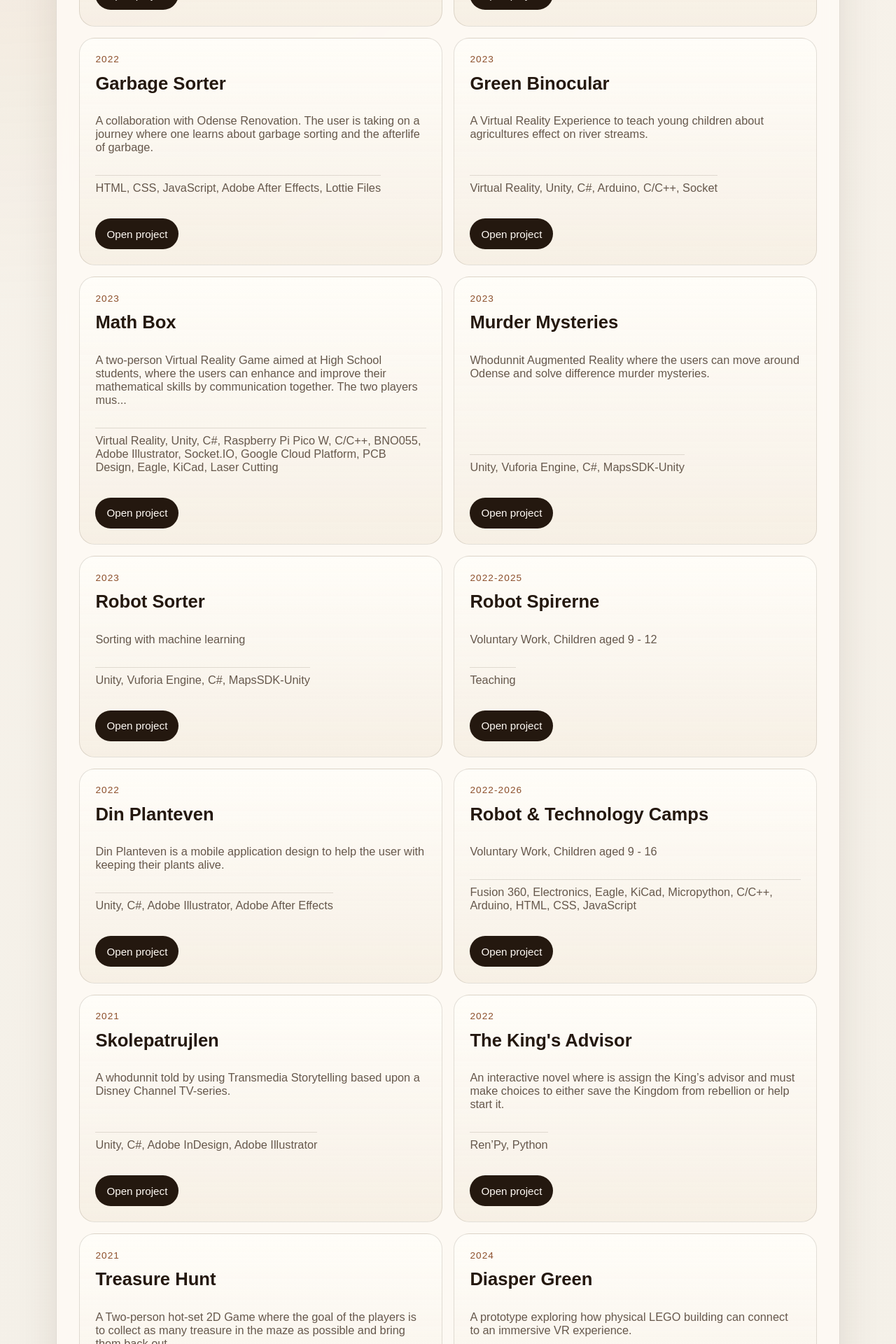
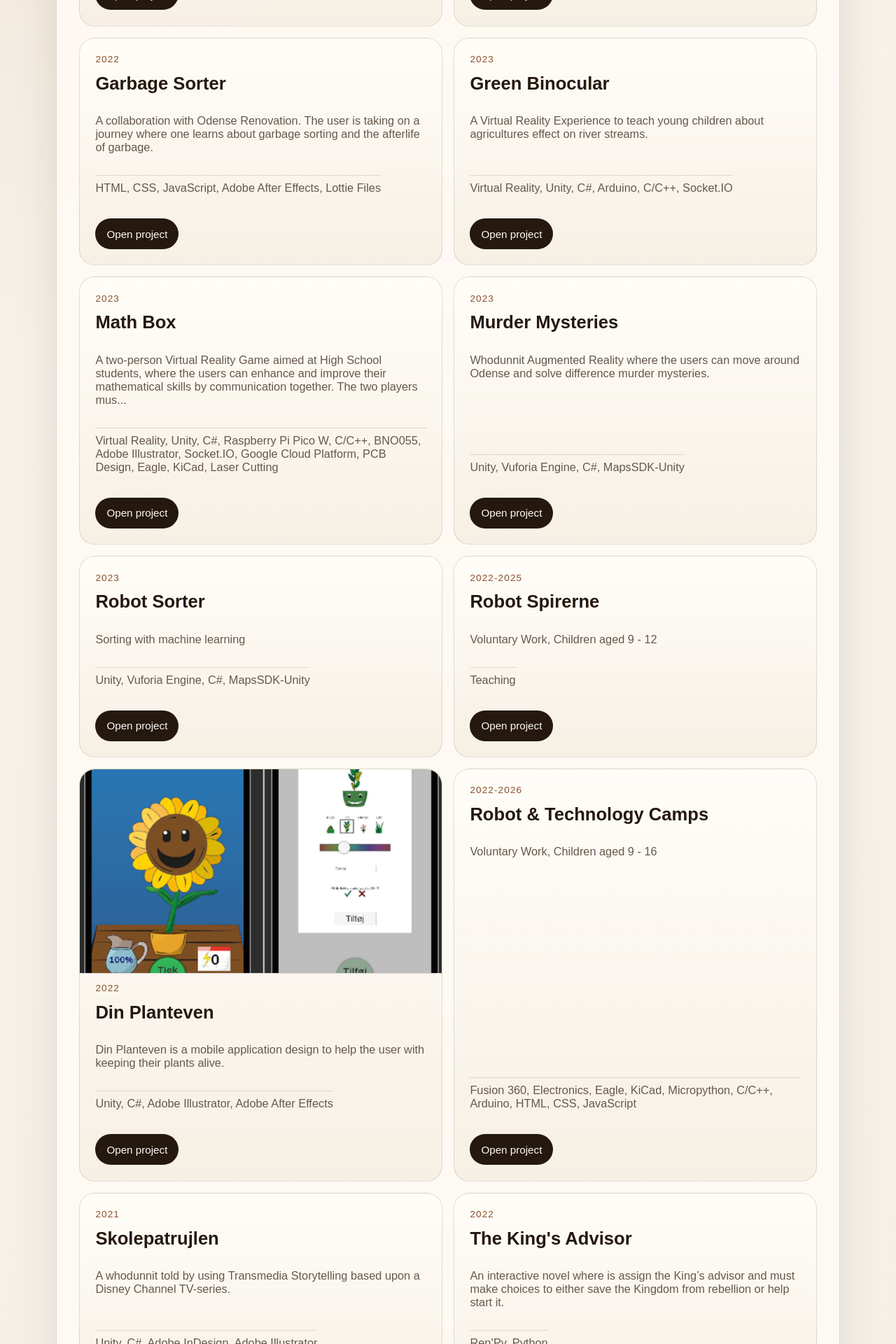
Before and after one commit to Akris19/portfolio, a Jekyll site: the page built from index.md, in a window 1280 px wide. Shown: the part 607-2527 px from the top of the page at 70% size. Built offline with Jekyll 4.4.1, drawn with Linux system fonts in a browser that asks for light colours.

Commit message:
added planteven cover

```diff
--- a/assets/css/style.css
+++ b/assets/css/style.css
@@ -252,6 +252,19 @@ h3 {
   text-align: left;
   cursor: pointer;
   transition: transform 180ms ease, border-color 180ms ease, box-shadow 180ms ease;
+}
+
+.project-card__cover {
+  margin: -1.4rem -1.4rem 0;
+  overflow: hidden;
+  border-bottom: 1px solid var(--line);
+}
+
+.project-card__cover img {
+  aspect-ratio: 16 / 9;
+  margin: 0;
+  border-radius: 22px 22px 0 0;
+  object-fit: cover;
 }
 
 .project-card:hover {
--- a/index.md
+++ b/index.md
@@ -14,6 +14,12 @@ title: Portfolio
     {% for project in projects %}
     {% assign modal_id = 'project-modal-' | append: forloop.index %}
     <button class="project-card" type="button" data-modal-target="{{ modal_id }}" aria-haspopup="dialog" aria-controls="{{ modal_id }}">
+      {% if project.cover %}
+      <figure class="project-card__cover">
+        <img src="{{ project.cover | relative_url }}" alt="{{ project.title }} cover image">
+      </figure>
+      {% endif %}
+
       <div class="project-card__meta">
         <span>{{ project.year | default: "Project" }}</span>
         {% if project.status %}
```
Also changed, not shown: _projects/green_binocular.md (+1 -1 lines).
